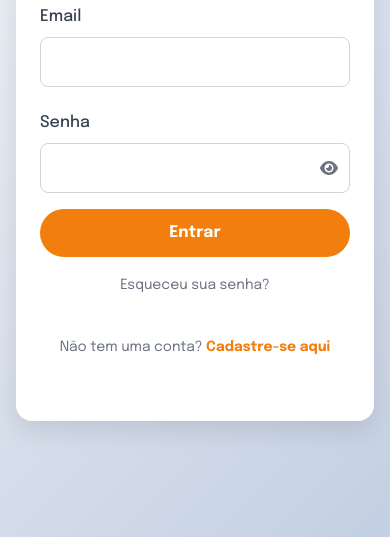
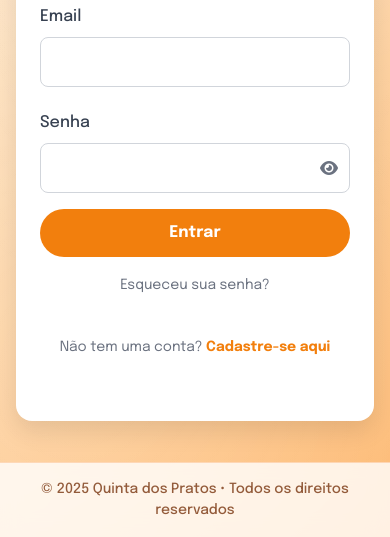
Before and after one commit to DouglasGuiduce/quintadospratos, a website built with Vite: page login.html in a window 390 px wide. Shown: the part 307-844 px from the top of the page. Built offline with nearby package versions, Linux system fonts and the light colour scheme; no server answers.

Commit message:
feat: melhorar visual dos fundos e ajustar layout responsivo do perfil

```diff
--- a/index.html
+++ b/index.html
@@ -21,7 +21,12 @@
         padding: 0;
         padding-bottom: 80px;
         font-family: "Epilogue", sans-serif;
-        background: linear-gradient(135deg, #f5f7fa 0%, #c3cfe2 100%);
+        background: linear-gradient(
+          135deg,
+          #fef3e2 0%,
+          #fed7aa 50%,
+          #fdba74 100%
+        );
         min-height: 100vh;
       }
 
@@ -32,7 +37,12 @@
         left: 0;
         width: 100%;
         height: 100%;
-        background: linear-gradient(135deg, #f5f7fa 0%, #c3cfe2 100%);
+        background: linear-gradient(
+          135deg,
+          #fef3e2 0%,
+          #fed7aa 50%,
+          #fdba74 100%
+        );
         display: flex;
         align-items: center;
         justify-content: center;
@@ -176,8 +186,9 @@
         body {
           background: linear-gradient(
             135deg,
-            #1a1a2e 0%,
-            #16213e 100%
+            #451a03 0%,
+            #7c2d12 50%,
+            #9a3412 100%
           ) !important;
         }
       }
@@ -374,7 +385,7 @@
                 >
                   Nome Completo
                 </label>
-                <div class="flex gap-2">
+                <div class="flex flex-col sm:flex-row gap-2">
                   <input
                     type="text"
                     id="input-nome-perfil"
@@ -383,7 +394,7 @@
                   />
                   <button
                     id="btn-salvar-nome"
-                    class="bg-primary text-white px-4 py-2 rounded-lg font-bold hover:opacity-90 transition-opacity flex items-center gap-1"
+                    class="bg-primary text-white px-4 py-2 rounded-lg font-bold hover:opacity-90 transition-opacity flex items-center justify-center gap-1 sm:flex-shrink-0"
                   >
                     <span class="material-symbols-outlined text-sm">save</span>
                     Salvar
--- a/login.html
+++ b/login.html
@@ -26,17 +26,81 @@
         margin: 0;
         padding: 0;
         font-family: "Epilogue", sans-serif;
-        background: linear-gradient(135deg, #f5f7fa 0%, #c3cfe2 100%);
+        background: linear-gradient(
+          135deg,
+          #fef3e2 0%,
+          #fed7aa 50%,
+          #fdba74 100%
+        );
         min-height: 100vh;
         display: flex;
+        flex-direction: column;
         align-items: center;
         justify-content: center;
+        position: relative;
+        overflow-x: hidden;
+      }
+
+      /* Efeito de partículas no fundo */
+      body::before {
+        content: "";
+        position: fixed;
+        top: 0;
+        left: 0;
+        width: 100%;
+        height: 100%;
+        background-image: radial-gradient(
+            circle at 20% 80%,
+            rgba(255, 255, 255, 0.1) 0%,
+            transparent 50%
+          ),
+          radial-gradient(
+            circle at 80% 20%,
+            rgba(255, 255, 255, 0.1) 0%,
+            transparent 50%
+          ),
+          radial-gradient(
+            circle at 40% 40%,
+            rgba(255, 255, 255, 0.05) 0%,
+            transparent 50%
+          );
+        pointer-events: none;
+        z-index: 0;
       }
 
       .login-container {
         width: 100%;
         max-width: 28rem;
         padding: 1rem;
+        position: relative;
+        z-index: 1;
+      }
+
+      /* Rodapé minimalista */
+      .login-footer {
+        position: fixed;
+        bottom: 0;
+        left: 0;
+        right: 0;
+        background: rgba(255, 255, 255, 0.8);
+        backdrop-filter: blur(10px);
+        border-top: 1px solid rgba(251, 146, 60, 0.3);
+        padding: 1rem;
+        text-align: center;
+        z-index: 1;
+      }
+
+      .login-footer p {
+        margin: 0;
+        color: rgba(120, 53, 15, 0.8);
+        font-size: 0.875rem;
+        font-weight: 500;
+      }
+
+      .login-footer a {
+        color: rgba(255, 255, 255, 0.9);
+        text-decoration: none;
+        font-weight: 600;
       }
 
       .card-container {
@@ -459,6 +523,11 @@
       <div id="mensagens" class="messages"></div>
     </div>
 
+    <!-- Rodapé minimalista -->
+    <footer class="login-footer">
+      <p>© 2025 Quinta dos Pratos • Todos os direitos reservados</p>
+    </footer>
+
     <!-- Modal para Reset de Senha -->
     <div id="modal-reset-senha" class="modal" style="display: none">
       <div class="modal-content">
```
